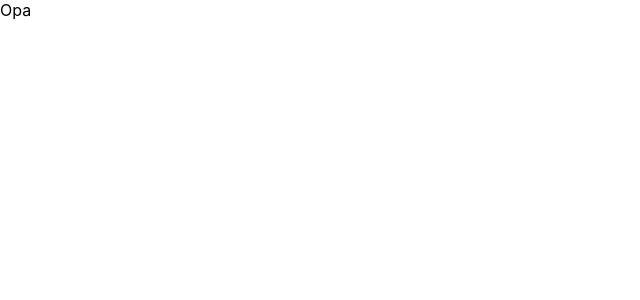
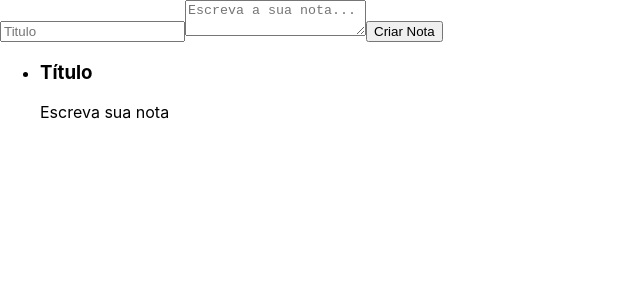
Before and after one commit to lucasclazer/react-example-base-app, a React (Create React App) app: page / in a window 1280 px wide. Shown: the top 300 px of the page, without its empty margins (0-640 px from the left). Built offline with nearby package versions, Linux system fonts and the light colour scheme.

Commit message:
Creating basic components to learn how react structure works.

```diff
--- a/src/App.js
+++ b/src/App.js
@@ -1,7 +1,13 @@
+import FormularioCadastro from "./components/FormularioCadastro";
+import ListaNotas from "./components/ListaNotas";
+
 function App() {
-  return <div className="App">
-    Opa
-  </div>;
+  return (
+    <section>
+      <FormularioCadastro />
+      <ListaNotas />
+    </section>
+  );
 }
 
 export default App;
--- /dev/null
+++ b/src/components/FormularioCadastro.jsx
@@ -0,0 +1,13 @@
+import React, { Component } from "react";
+
+export default class FormularioCadastro extends Component {
+  render() {
+    return (
+      <form>
+        <input type="text" placeholder="Titulo" />
+        <textarea type="text" placeholder="Escreva a sua nota..." />
+        <button>Criar Nota</button>
+      </form>
+    );
+  }
+}
--- /dev/null
+++ b/src/components/ListaNotas.jsx
@@ -0,0 +1,16 @@
+import React from 'react'
+
+export default function ListaNotas() {
+    return (
+            <ul>
+                <li>
+                    <section>
+                        <header>
+                            <h3>Título</h3>
+                        </header>
+                        <p>Escreva sua nota</p>
+                    </section>
+                </li>
+            </ul>
+    );
+}
```
